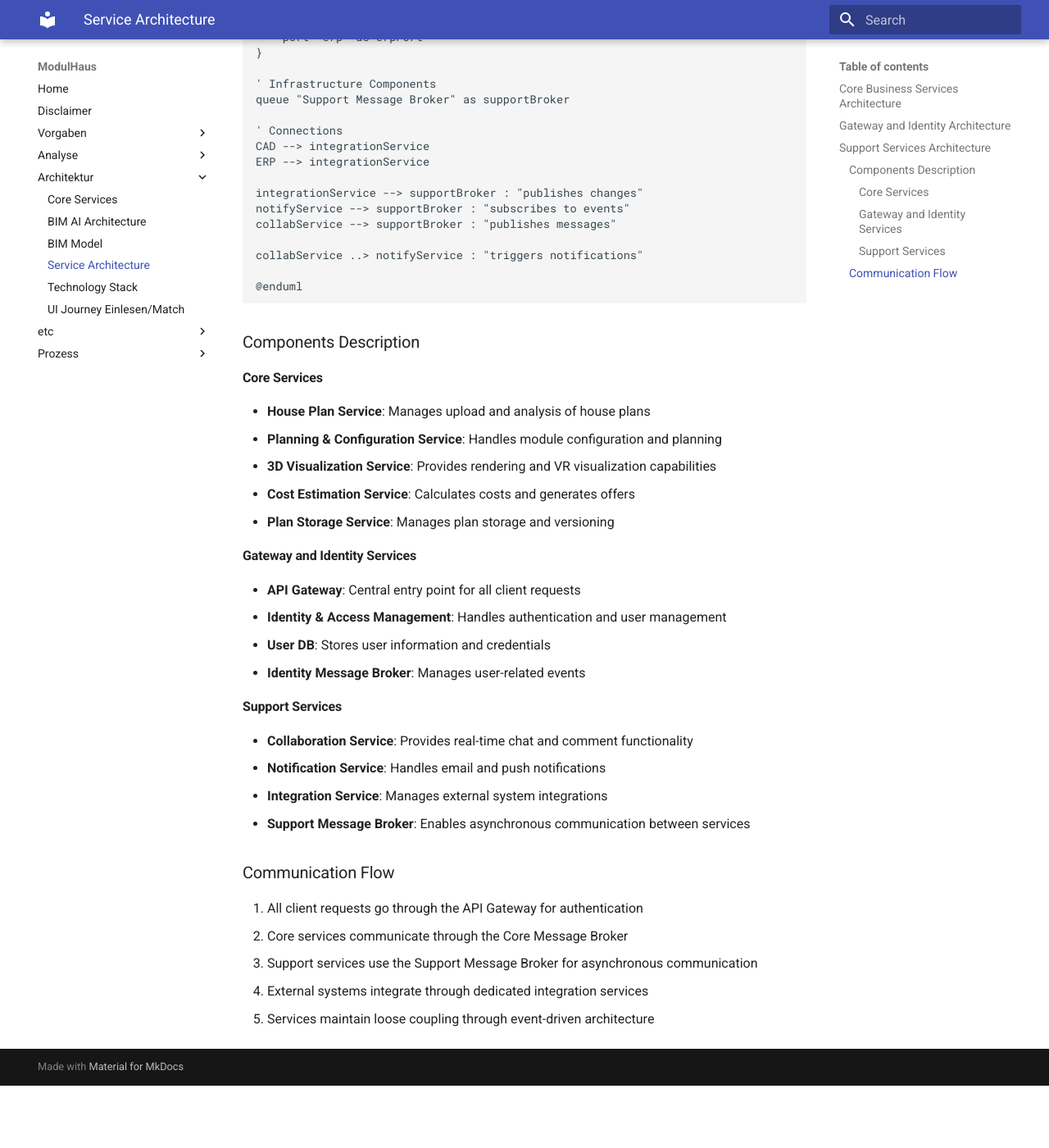
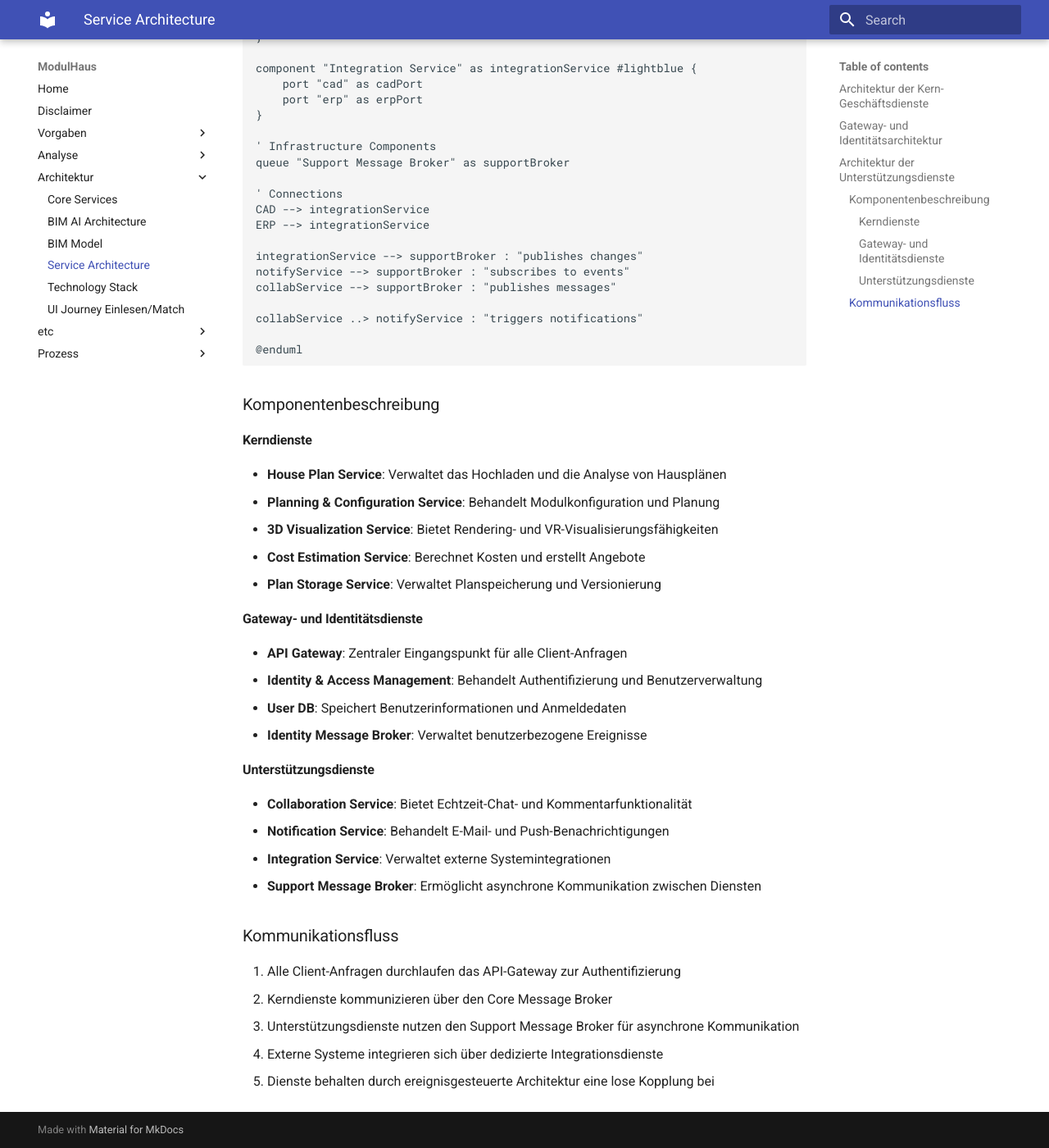
Before and after one commit to pressla/architecture, an MkDocs documentation site: the page built from docs/service-architecture.md, in a window 1280 px wide and 1400 px high, scrolled down 3090 px. Shown: the whole window at 82% size. Built offline with MkDocs 1.6.1 and Material for MkDocs 9.7.7, drawn with Linux system fonts in a browser that asks for light colours; before the commit the page ends 4414 px from its top, so only the background shows below that; some of the changed text lies outside the part shown.

````diff
--- a/docs/service-architecture.md
+++ b/docs/service-architecture.md
@@ -1,10 +1,10 @@
-# Service Interface Architecture
+# Service-Schnittstellenarchitektur
 
-This document provides a comprehensive overview of the system's service architecture, including core business services, gateway and identity management, and support services.
+Dieses Dokument bietet einen umfassenden Überblick über die Service-Architektur des Systems, einschließlich der Kern-Geschäftsdienste, Gateway- und Identitätsverwaltung sowie Unterstützungsdienste.
 
-## Core Business Services Architecture
+## Architektur der Kern-Geschäftsdienste
 
-This layer handles the main functionality of the modular house planning system. It shows how different services interact to process house plans, manage configurations, provide visualizations, and calculate costs. The architecture uses a message broker for event-driven communication, ensuring loose coupling between services while maintaining data consistency across the platform.
+Diese Schicht behandelt die Hauptfunktionalität des modularen Hausplanungssystems. Sie zeigt, wie verschiedene Dienste zusammenarbeiten, um Hauspläne zu verarbeiten, Konfigurationen zu verwalten, Visualisierungen bereitzustellen und Kosten zu berechnen. Die Architektur verwendet einen Message Broker für ereignisgesteuerte Kommunikation und gewährleistet damit eine lose Kopplung zwischen den Diensten bei gleichzeitiger Datenkonsistenz über die gesamte Plattform.
 
 ```plantuml
 @startuml Core Business Services Architecture
@@ -66,9 +66,9 @@ storageService ..> planService : "version management"
 @enduml
 ```
 
-## Gateway and Identity Architecture
+## Gateway- und Identitätsarchitektur
 
-This layer represents the security and access control layer of the system. It shows how the API Gateway manages all incoming requests and integrates with the Identity & Access Management service to ensure secure access to the platform. The architecture implements a robust authentication and authorization system, supporting both web and VR interfaces while maintaining centralized user management.
+Diese Schicht repräsentiert die Sicherheits- und Zugriffssteuerungsschicht des Systems. Sie zeigt, wie das API-Gateway alle eingehenden Anfragen verwaltet und mit dem Identitäts- und Zugriffsverwaltungsdienst integriert wird, um einen sicheren Zugriff auf die Plattform zu gewährleisten. Die Architektur implementiert ein robustes Authentifizierungs- und Autorisierungssystem, das sowohl Web- als auch VR-Schnittstellen unterstützt und gleichzeitig eine zentralisierte Benutzerverwaltung beibehält.
 
 ```plantuml
 @startuml Gateway and Identity Architecture
@@ -107,9 +107,9 @@ vrUI --> gateway
 @enduml
 ```
 
-## Support Services Architecture
+## Architektur der Unterstützungsdienste
 
-This layer outlines the architecture of the support services that facilitate collaboration, notification, and system integration within our platform. It ensures scalable, loosely coupled services that can evolve independently while maintaining robust communication channels.
+Diese Schicht beschreibt die Architektur der Unterstützungsdienste, die die Zusammenarbeit, Benachrichtigung und Systemintegration innerhalb unserer Plattform ermöglichen. Sie gewährleistet skalierbare, lose gekoppelte Dienste, die sich unabhängig voneinander entwickeln können und dabei robuste Kommunikationskanäle aufrechterhalten.
 
 ```plantuml
 @startuml Support Services Architecture
@@ -155,30 +155,30 @@ collabService ..> notifyService : "triggers notifications"
 @enduml
 ```
 
-### Components Description
+### Komponentenbeschreibung
 
-#### Core Services
-- **House Plan Service**: Manages upload and analysis of house plans
-- **Planning & Configuration Service**: Handles module configuration and planning
-- **3D Visualization Service**: Provides rendering and VR visualization capabilities
-- **Cost Estimation Service**: Calculates costs and generates offers
-- **Plan Storage Service**: Manages plan storage and versioning
+#### Kerndienste
+- **House Plan Service**: Verwaltet das Hochladen und die Analyse von Hausplänen
+- **Planning & Configuration Service**: Behandelt Modulkonfiguration und Planung
+- **3D Visualization Service**: Bietet Rendering- und VR-Visualisierungsfähigkeiten
+- **Cost Estimation Service**: Berechnet Kosten und erstellt Angebote
+- **Plan Storage Service**: Verwaltet Planspeicherung und Versionierung
 
-#### Gateway and Identity Services
-- **API Gateway**: Central entry point for all client requests
-- **Identity & Access Management**: Handles authentication and user management
-- **User DB**: Stores user information and credentials
-- **Identity Message Broker**: Manages user-related events
+#### Gateway- und Identitätsdienste
+- **API Gateway**: Zentraler Eingangspunkt für alle Client-Anfragen
+- **Identity & Access Management**: Behandelt Authentifizierung und Benutzerverwaltung
+- **User DB**: Speichert Benutzerinformationen und Anmeldedaten
+- **Identity Message Broker**: Verwaltet benutzerbezogene Ereignisse
 
-#### Support Services
-- **Collaboration Service**: Provides real-time chat and comment functionality
-- **Notification Service**: Handles email and push notifications
-- **Integration Service**: Manages external system integrations
-- **Support Message Broker**: Enables asynchronous communication between services
+#### Unterstützungsdienste
+- **Collaboration Service**: Bietet Echtzeit-Chat- und Kommentarfunktionalität
+- **Notification Service**: Behandelt E-Mail- und Push-Benachrichtigungen
+- **Integration Service**: Verwaltet externe Systemintegrationen
+- **Support Message Broker**: Ermöglicht asynchrone Kommunikation zwischen Diensten
 
-### Communication Flow
-1. All client requests go through the API Gateway for authentication
-2. Core services communicate through the Core Message Broker
-3. Support services use the Support Message Broker for asynchronous communication
-4. External systems integrate through dedicated integration services
-5. Services maintain loose coupling through event-driven architecture
+### Kommunikationsfluss
+1. Alle Client-Anfragen durchlaufen das API-Gateway zur Authentifizierung
+2. Kerndienste kommunizieren über den Core Message Broker
+3. Unterstützungsdienste nutzen den Support Message Broker für asynchrone Kommunikation
+4. Externe Systeme integrieren sich über dedizierte Integrationsdienste
+5. Dienste behalten durch ereignisgesteuerte Architektur eine lose Kopplung bei
````
Also changed, not shown: docs/Input/design-overview-de.md (+0 -42 lines), docs/bim-ai-architecture.md (+6 -1 lines), docs/index.md (+0 -2 lines), docs/kubernetes-deployment.md (+1 -1 lines), 2 other files.
